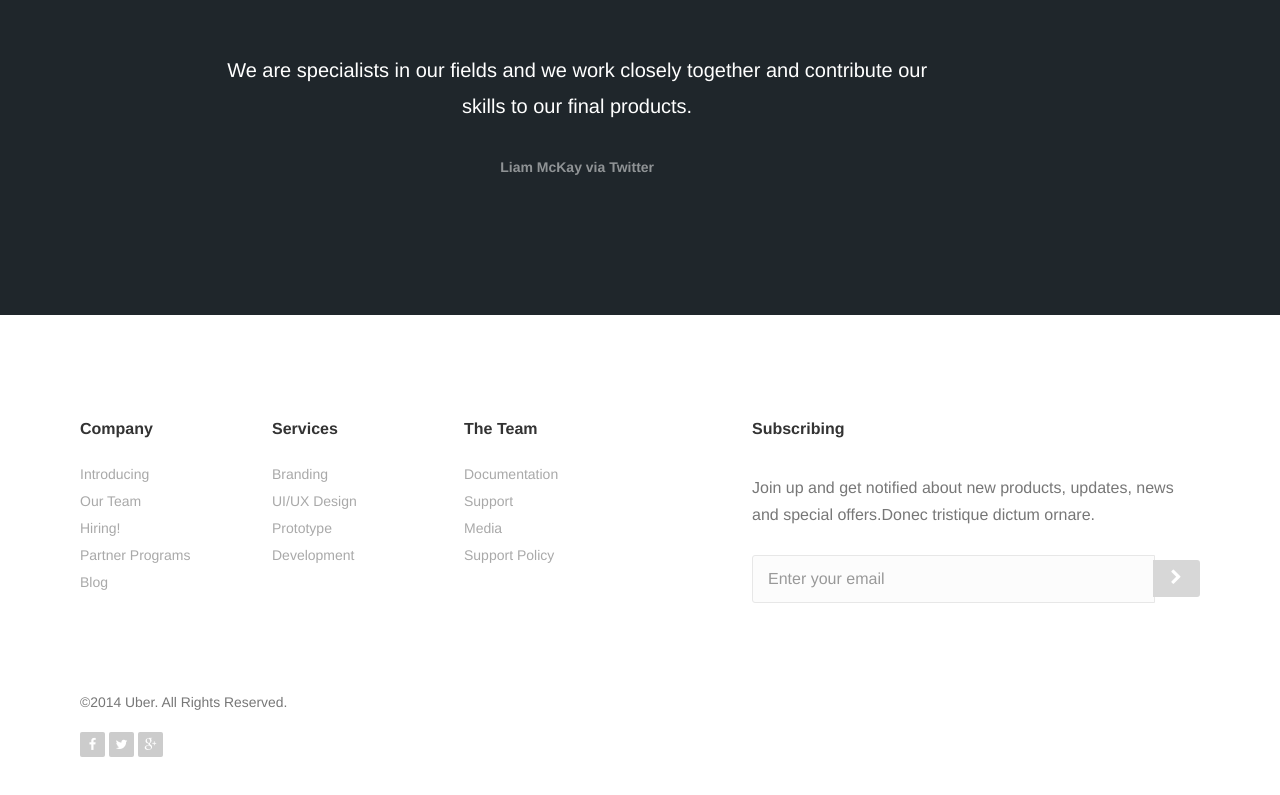
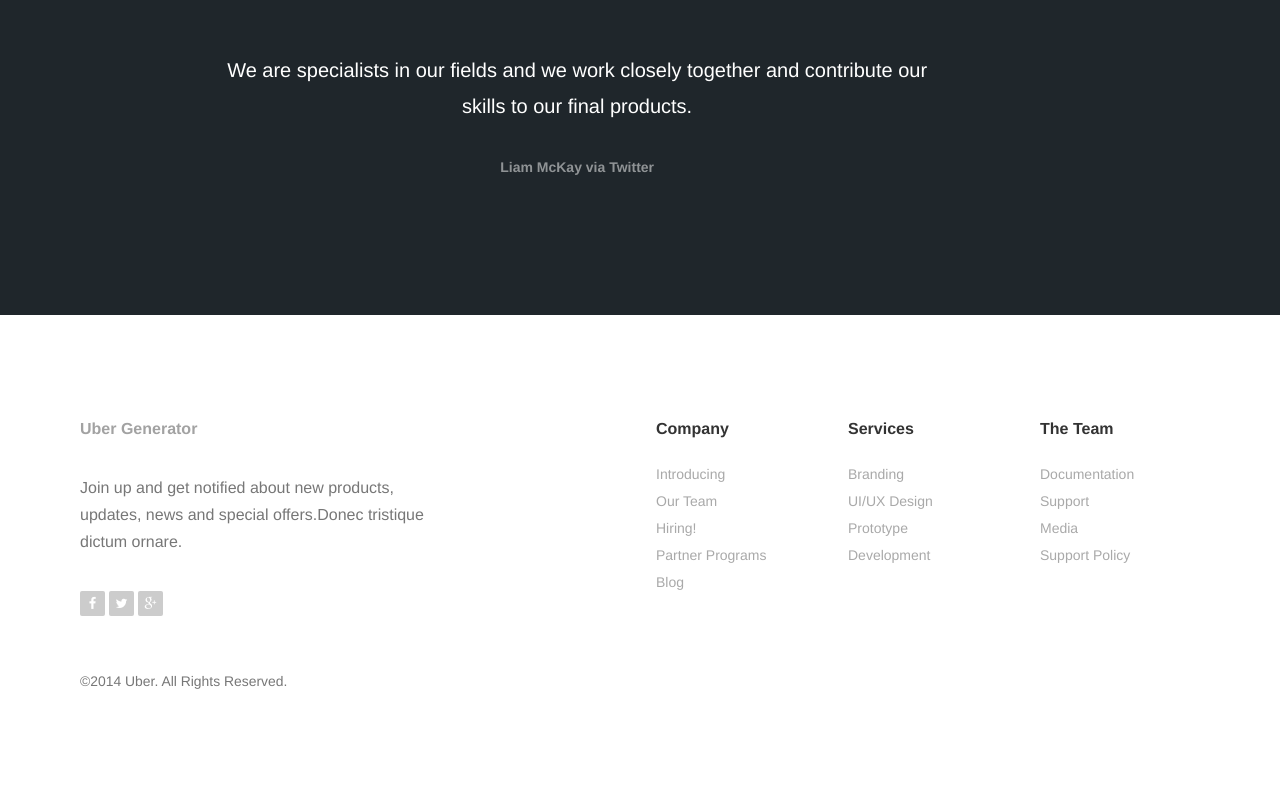
Before and after one commit to uber-generator/9bbe01508ef363808f2b23bf000c7b31, a plain HTML site: page index.html in a window 1280 px wide. Shown: the part 3230-4025 px from the top of the page. After the commit the page ends 4003 px from the top, so only its background shows below. Drawn offline with Linux system fonts and the light colour scheme.

Commit message:
Update Page

```diff
--- a/index.html
+++ b/index.html
@@ -251,10 +251,15 @@
         </div>
       </div>
     </div>
-  </section><footer class="ja-block site-footer footer-1">
+  </section><footer class="ja-block site-footer footer-2">
   <div class="container">
     <div class="footer-content row">
-      <div class="col-md-2 col-sm-4">
+      <div class="col-md-4 col-sm-12">
+        <h3><div ><p>Uber Generator</p></div></h3>
+        <p class="form-description"><div >Join up and get notified about new products, updates, news and special offers.Donec tristique dictum ornare.</div></p>
+        <div ><ul class="social-links"><li><a href="#"><i class="fa fa-facebook"></i></a></li><li><a href="#"><i class="fa fa-twitter"></i></a></li><li><a href="#"><i class="fa fa-google-plus"></i></a></li></ul></div>
+      </div>
+      <div class="col-md-2 col-md-offset-2 col-sm-4">
         <h3><div >Company</div></h3>
         <ul class="list-unstyled">
           <li><a  href="#">
@@ -308,22 +313,9 @@
                 </a></li>
         </ul>
       </div>
-      <div class="col-md-5 col-md-offset-1 col-sm-12">
-        <h3><div >Subscribing</div></h3>
-        <p class="form-description"><div >Join up and get notified about new products, updates, news and special offers.Donec tristique dictum ornare.</div></p>
-        <form>
-          <div class="input-group">
-            <input type="text" class="form-control" placeholder="Enter your email">
-            <span class="input-group-btn">
-              <button class="btn btn-default" type="button"><i class="fa fa-chevron-right"></i></button>
-            </span>
-          </div>
-        </form>
-      </div>
-    </div>
-    <div class="footer-copyright margin-top-md-8">
+     </div>
+    <div class="footer-copyright">
       <small><div >&copy;2014 Uber. All Rights Reserved.</div></small>
-      <div  class="margin-top-xs-2"><ul class="social-links"><li><a href="#"><i class="fa fa-facebook"></i></a></li><li><a href="#"><i class="fa fa-twitter"></i></a></li><li><a href="#"><i class="fa fa-google-plus"></i></a></li></ul></div>
     </div>
   </div>
 </footer></body></html>
```
Also changed, not shown: data.json (+1 -1 lines), assets/css/main.min.css.
